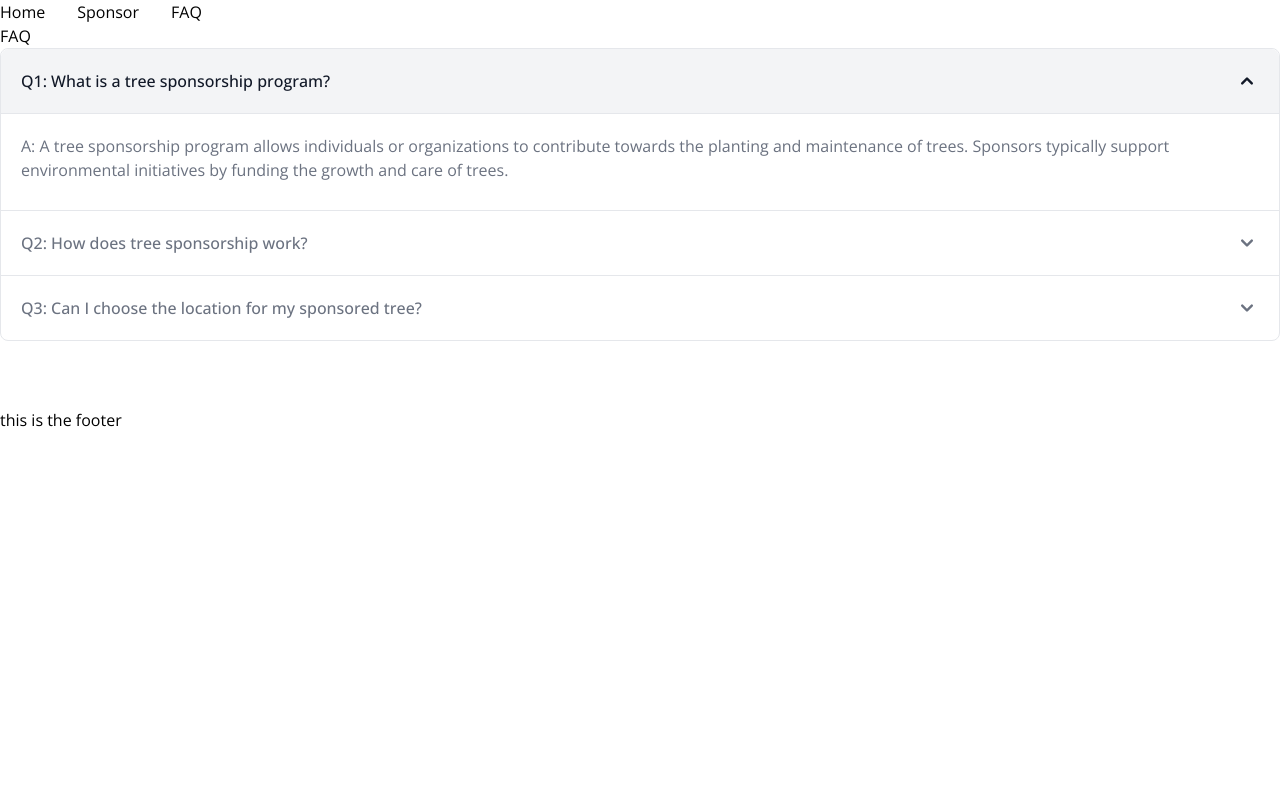
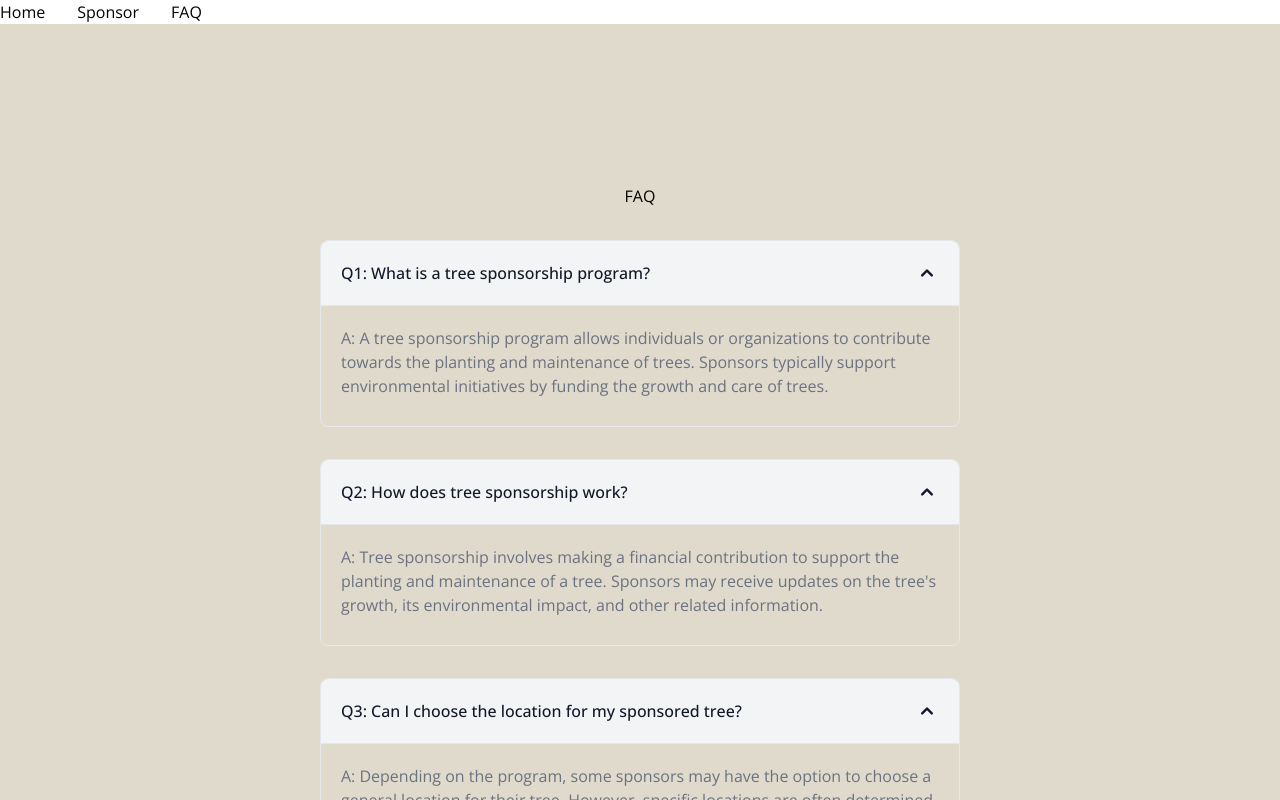
Before and after one commit to solawi-projects/baum-bauer-frontend, a React (Vite) app: page /faq in a window 1280 px wide. Built offline with nearby package versions, Linux system fonts and the light colour scheme; a web font is replaced by a local one.

Commit message:
Faq added accordi

```diff
--- /dev/null
+++ b/src/components/Faq.css
@@ -0,0 +1,18 @@
+.Faq-container{
+    height: 100vh;
+    display: flex;
+flex-direction: column;
+padding-top: 10rem;
+align-items: center;
+background-color: #dfdacb;
+gap:2rem
+}
+h1{
+    font-size: 2rem;
+}
+.Accord-container{
+    width:50%;
+
+}
+.Panel{
+height: 5rem;}
--- a/src/pages/Faq.jsx
+++ b/src/pages/Faq.jsx
@@ -1,5 +1,6 @@
 import 'flowbite';
 import { Accordion } from 'flowbite-react';
+import '../components/Faq.css';
 
 const Faq = () => {
   const data = [
@@ -15,14 +16,24 @@ const Faq = () => {
       Question: "Q3: Can I choose the location for my sponsored tree?",
       Answer: "A: Depending on the program, some sponsors may have the option to choose a general location for their tree. However, specific locations are often determined by environmental considerations and the organization's planting strategy."
     },
+    {
+      Question: "Q3: Can I choose the location for my sponsored tree?",
+      Answer: "A: Depending on the program, some sponsors may have the option to choose a general location for their tree. However, specific locations are often determined by environmental considerations and the organization's planting strategy."
+    },
+    {
+      Question: "Q3: Can I choose the location for my sponsored tree?",
+      Answer: "A: Depending on the program, some sponsors may have the option to choose a general location for their tree. However, specific locations are often determined by environmental considerations and the organization's planting strategy."
+    },
     // Add more questions and answers as needed
   ];
 
   return (
-    <div>
-      <h1>FAQ</h1><Accordion>
+    <div className='Faq-container'>
+      <h1>FAQ</h1>
+
       {data.map((item, index) => (
-        <Accordion.Panel key={index}>
+        <Accordion className='Accord-container' key={index}>
+        <Accordion.Panel className='Panel' >
           <Accordion.Title>{item.Question}</Accordion.Title>
           <Accordion.Content>
             <p className="mb-2 text-gray-500 dark:text-gray-400">
@@ -31,8 +42,8 @@ const Faq = () => {
 
           </Accordion.Content>
         </Accordion.Panel>
-
-      ))}</Accordion>
+        </Accordion>
+      ))}
     </div>
   );
 };
```
